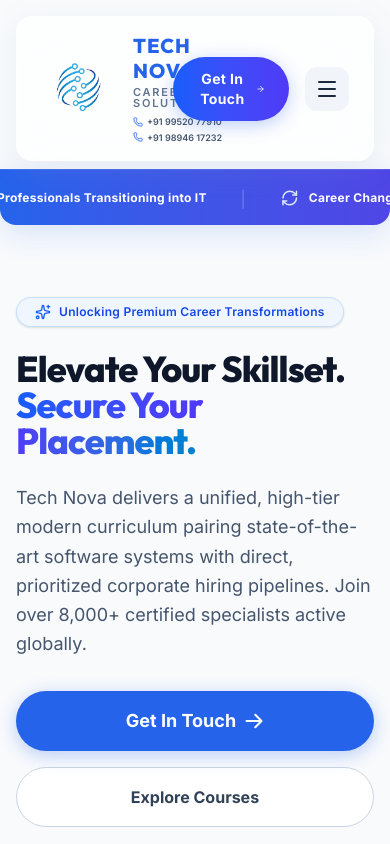
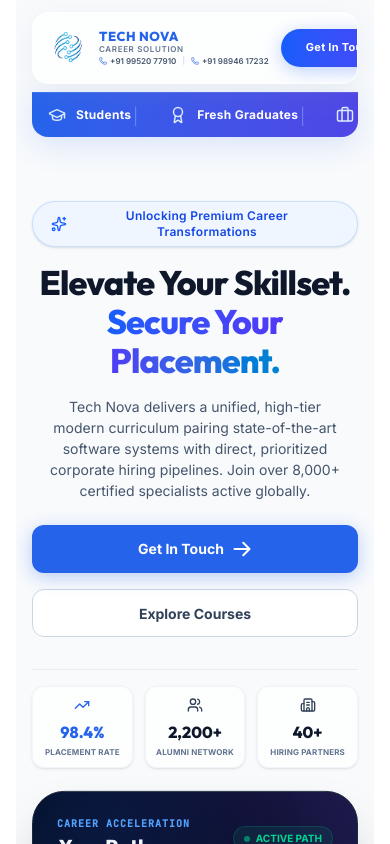
Before and after one commit to sanjai-3130/technove, a React (Vite) app: page / in a window 390 px wide. Shown: the top 844 px of the page. Built offline with nearby package versions, Linux system fonts and the light colour scheme.

Commit message:
feat: optimize mobile responsiveness and layout
Adjusted quick stats grid layout and added CSS overrides to ensure consistent mobile padding and prevent horizontal overflow.

```diff
--- a/src/App.tsx
+++ b/src/App.tsx
@@ -748,8 +748,9 @@
             </div>
 
             {/* Quick Stats Grid */}
-            <div className="grid grid-cols-3 gap-4 sm:gap-6 pt-6 mt-4 border-t border-slate-200/70 w-full">
-              <div className="bg-white/70 backdrop-blur-md p-4 rounded-2xl border border-slate-200/40 shadow-sm hover:shadow-[0_12px_24px_rgba(37,99,235,0.08)] hover:-translate-y-1 hover:scale-105 transition-all duration-300 flex flex-col justify-center">
+            <div id="quick-stats-grid" className="grid grid-cols-3 gap-3 md:gap-6 pt-6 mt-4 border-t border-slate-200/70 w-full">
+              <div className="bg-white/70 backdrop-blur-md p-4 rounded-2xl border border-slate-200/40 shadow-sm hover:shadow-[0_12px_24px_rgba(37,99,235,0.08)] hover:-translate-y-1 hover:scale-105 transition-all duration-300 flex flex-col items-center justify-center text-center h-full">
+                <TrendingUp className="w-5 h-5 text-[#2563EB] mb-1.5" />
                 <p className="text-2xl sm:text-3xl font-extrabold text-[#2563EB] font-display">
                   <CountUp end={98.4} decimals={1} suffix="%" />
                 </p>
@@ -757,7 +758,8 @@
                   PLACEMENT RATE
                 </p>
               </div>
-              <div className="bg-white/70 backdrop-blur-md p-4 rounded-2xl border border-slate-200/40 shadow-sm hover:shadow-[0_12px_24px_rgba(37,99,235,0.08)] hover:-translate-y-1 hover:scale-105 transition-all duration-300 flex flex-col justify-center">
+              <div className="bg-white/70 backdrop-blur-md p-4 rounded-2xl border border-slate-200/40 shadow-sm hover:shadow-[0_12px_24px_rgba(37,99,235,0.08)] hover:-translate-y-1 hover:scale-105 transition-all duration-300 flex flex-col items-center justify-center text-center h-full">
+                <Users className="w-5 h-5 text-slate-700 mb-1.5" />
                 <p className="text-2xl sm:text-3xl font-extrabold text-slate-900 font-display">
                   <CountUp end={2200} decimals={0} suffix="+" />
                 </p>
@@ -765,7 +767,8 @@
                   ALUMNI NETWORK
                 </p>
               </div>
-              <div className="bg-white/70 backdrop-blur-md p-4 rounded-2xl border border-slate-200/40 shadow-sm hover:shadow-[0_12px_24px_rgba(37,99,235,0.08)] hover:-translate-y-1 hover:scale-105 transition-all duration-300 flex flex-col justify-center">
+              <div className="bg-white/70 backdrop-blur-md p-4 rounded-2xl border border-slate-200/40 shadow-sm hover:shadow-[0_12px_24px_rgba(37,99,235,0.08)] hover:-translate-y-1 hover:scale-105 transition-all duration-300 flex flex-col items-center justify-center text-center h-full">
+                <Building2 className="w-5 h-5 text-slate-700 mb-1.5" />
                 <p className="text-2xl sm:text-3xl font-extrabold text-slate-900 font-display">
                   <CountUp end={40} decimals={0} suffix="+" />
                 </p>
@@ -1076,6 +1079,7 @@
           {selectedFilter === 'All' && (
             <div className="flex justify-center mt-12">
               <button
+                id="see-more-courses-btn"
                 onClick={() => setShowAllCourses(!showAllCourses)}
                 className="inline-flex items-center gap-2 bg-white border-2 border-[#2563EB] text-[#2563EB] hover:bg-[#2563EB] hover:text-white font-bold px-8 py-3.5 rounded-full shadow-[0_4px_14px_rgba(37,99,235,0.1)] hover:shadow-[0_6px_20px_rgba(37,99,235,0.25)] hover:scale-105 active:scale-95 transition-all duration-300 cursor-pointer"
               >
--- a/src/index.css
+++ b/src/index.css
@@ -206,3 +206,347 @@
 .training-card:not(:hover) .enroll-btn:hover .arrow-icon {
   transform: translateX(4px) !important;
 }
+
+/* ==========================================================================
+   RESPONSIVE MOBILE STYLES (320px - 768px)
+   ========================================================================== */
+@media (max-width: 768px) {
+  /* Prevent horizontal scrolling completely */
+  html, body {
+    overflow-x: hidden !important;
+    max-width: 100vw !important;
+    width: 100% !important;
+  }
+
+  /* 16-20px horizontal padding throughout the page and reduce unnecessary whitespace */
+  #root, .min-h-screen {
+    padding-left: 16px !important;
+    padding-right: 16px !important;
+    overflow-x: hidden !important;
+  }
+
+  header, main, footer, section {
+    padding-left: 0 !important;
+    padding-right: 0 !important;
+  }
+
+  /* HEADER (Very Important) */
+  header {
+    width: 100% !important;
+    padding-top: 12px !important;
+    padding-bottom: 8px !important;
+    margin-left: auto !important;
+    margin-right: auto !important;
+  }
+
+  #main-navbar {
+    padding-left: 10px !important;
+    padding-right: 10px !important;
+    min-height: auto !important;
+    height: 72px !important;
+    display: flex !important;
+    flex-direction: row !important;
+    align-items: center !important;
+    justify-content: space-between !important;
+    flex-wrap: nowrap !important;
+    gap: 8px !important;
+  }
+
+  /* Reduce the logo size to around 42-48px */
+  #main-navbar img {
+    width: 44px !important;
+    height: 44px !important;
+  }
+
+  /* Place the logo and company name together with only 8-10px gap */
+  #main-navbar .group.p-1 {
+    display: flex !important;
+    align-items: center !important;
+    gap: 8px !important;
+    flex-shrink: 0 !important;
+  }
+
+  /* Company name uppercase and compact */
+  #main-navbar .text-xl {
+    font-size: 13px !important;
+    letter-spacing: 0.04em !important;
+    line-height: 1.1 !important;
+  }
+
+  #main-navbar .text-\[11px\] {
+    font-size: 8px !important;
+    letter-spacing: 0.08em !important;
+    text-transform: uppercase !important;
+    margin-top: 2px !important;
+  }
+
+  /* Show both phone numbers directly below the company name in one row with small phone icons */
+  #main-navbar .flex-col.sm\:flex-row {
+    display: flex !important;
+    flex-direction: row !important;
+    align-items: center !important;
+    flex-wrap: nowrap !important;
+    gap: 6px !important;
+    margin-top: 2px !important;
+  }
+
+  #main-navbar .flex-col.sm\:flex-row .hidden.sm\:inline {
+    display: inline !important;
+    font-size: 7px !important;
+    color: #cbd5e1 !important;
+  }
+
+  #main-navbar .flex-col.sm\:flex-row a {
+    font-size: 8px !important;
+    display: flex !important;
+    align-items: center !important;
+    gap: 3px !important;
+    white-space: nowrap !important;
+  }
+
+  #main-navbar .flex-col.sm\:flex-row svg {
+    width: 8px !important;
+    height: 8px !important;
+  }
+
+  /* Keep the "Get In Touch" button vertically centered */
+  #main-navbar .flex.items-center.gap-4 {
+    display: flex !important;
+    flex-direction: row !important;
+    align-items: center !important;
+    gap: 6px !important;
+    flex-shrink: 0 !important;
+  }
+
+  /* Reduce the button width to around 140-150px */
+  #header-get-in-touch {
+    width: 140px !important;
+    min-width: 140px !important;
+    max-width: 140px !important;
+    height: 38px !important;
+    padding: 0 8px !important;
+    font-size: 11px !important;
+    justify-content: center !important;
+    align-items: center !important;
+    border-radius: 9999px !important; /* Keep round style in header */
+    margin: 0 !important;
+    flex-shrink: 0 !important;
+  }
+
+  #header-get-in-touch svg {
+    width: 11px !important;
+    height: 11px !important;
+  }
+
+  /* Keep the hamburger menu at the far right */
+  #mobile-menu-hamburger {
+    display: flex !important;
+    align-items: center !important;
+    justify-content: center !important;
+    padding: 6px !important;
+    margin: 0 !important;
+    flex-shrink: 0 !important;
+  }
+
+  #mobile-menu-hamburger svg {
+    width: 20px !important;
+    height: 20px !important;
+  }
+
+  /* Prevent wrapping or overlapping */
+  * {
+    max-width: 100% !important;
+  }
+
+  /* TOP INFORMATION BAR */
+  #announcement-ticker {
+    height: auto !important;
+    padding: 10px 0 !important;
+    overflow-x: auto !important;
+    white-space: nowrap !important;
+    display: flex !important;
+    align-items: center !important;
+    -webkit-overflow-scrolling: touch !important;
+    scrollbar-width: none !important; /* Firefox */
+  }
+
+  #announcement-ticker::-webkit-scrollbar {
+    display: none !important; /* Chrome, Safari, Opera */
+  }
+
+  #announcement-ticker > div {
+    overflow-x: visible !important;
+    width: auto !important;
+    display: flex !important;
+  }
+
+  #announcement-ticker .animate-marquee {
+    animation: none !important;
+    display: flex !important;
+    flex-direction: row !important;
+    flex-wrap: nowrap !important;
+    gap: 28px !important; /* 24-32px spacing between items */
+    padding-left: 16px !important;
+    padding-right: 16px !important;
+    width: max-content !important;
+  }
+
+  #announcement-ticker .animate-marquee > div {
+    flex-shrink: 0 !important;
+    display: flex !important;
+    align-items: center !important;
+  }
+
+  #announcement-ticker .animate-marquee .mx-8 {
+    margin-left: 0 !important;
+    margin-right: 0 !important;
+  }
+
+  /* Hide second set / duplicates to allow clean swipe scrolling on mobile */
+  #announcement-ticker .animate-marquee > div:nth-child(n+6) {
+    display: none !important;
+  }
+
+  #announcement-ticker .animate-marquee > div:nth-child(5) > span {
+    display: none !important; /* Hide separator on the last item */
+  }
+
+  /* HERO SECTION */
+  #home {
+    display: flex !important;
+    flex-direction: column !important;
+    align-items: center !important;
+    text-align: center !important;
+    padding-top: 40px !important;
+    padding-bottom: 40px !important;
+    gap: 24px !important;
+  }
+
+  #home .lg\:col-span-7 {
+    display: flex !important;
+    flex-direction: column !important;
+    align-items: center !important;
+    text-align: center !important;
+    width: 100% !important;
+    gap: 16px !important;
+  }
+
+  /* Reduce heading font size to 34-38px */
+  #home h1 {
+    font-size: 34px !important;
+    line-height: 1.15 !important;
+    text-align: center !important;
+    margin-left: auto !important;
+    margin-right: auto !important;
+  }
+
+  /* Keep paragraph width around 90% */
+  #home p {
+    width: 90% !important;
+    max-width: 90% !important;
+    margin-left: auto !important;
+    margin-right: auto !important;
+    text-align: center !important;
+    font-size: 14px !important;
+    line-height: 1.5 !important;
+  }
+
+  #home .inline-flex {
+    align-self: center !important;
+  }
+
+  #home .flex-col.sm\:flex-row {
+    width: 100% !important;
+    display: flex !important;
+    flex-direction: column !important;
+    gap: 16px !important; /* 16px spacing between buttons */
+    margin-top: 8px !important;
+  }
+
+  /* STATISTICS SECTION */
+  #quick-stats-grid {
+    display: grid !important;
+    grid-template-columns: repeat(3, minmax(0, 1fr)) !important; /* Display all three cards in one row */
+    gap: 12px !important; /* Keep 12px gap between cards */
+    padding-top: 16px !important;
+    margin-top: 16px !important;
+  }
+
+  #quick-stats-grid > div {
+    display: flex !important;
+    flex-direction: column !important;
+    align-items: center !important;
+    justify-content: center !important;
+    text-align: center !important;
+    width: 100% !important;
+    height: 100% !important; /* Equal height */
+    padding: 10px 4px !important;
+    border-radius: 12px !important; /* Rounded corners */
+  }
+
+  #quick-stats-grid p.font-display {
+    font-size: 16px !important;
+    line-height: 1.2 !important;
+    margin-top: 4px !important;
+    margin-bottom: 2px !important;
+  }
+
+  #quick-stats-grid p.text-\[9px\] {
+    font-size: 8px !important;
+    line-height: 1.1 !important;
+    letter-spacing: 0.02em !important;
+  }
+
+  #quick-stats-grid svg {
+    width: 16px !important;
+    height: 16px !important;
+  }
+
+  /* IMAGES */
+  .card-img, .training-card img, .service-img, #about img {
+    width: 100% !important;
+    height: auto !important;
+    object-fit: cover !important;
+    border-radius: 16px !important;
+  }
+
+  /* BUTTONS */
+  #hero-main-get-in-touch,
+  #hero-explore-courses,
+  .enroll-btn,
+  #see-more-courses-btn,
+  #submit-contact-form,
+  button[type="submit"] {
+    width: 100% !important; /* Full width on mobile */
+    max-width: 100% !important;
+    height: 48px !important; /* Equal height (48px) */
+    border-radius: 12px !important; /* Border radius 12px */
+    font-size: 14px !important;
+    padding-top: 0 !important;
+    padding-bottom: 0 !important;
+    display: inline-flex !important;
+    align-items: center !important;
+    justify-content: center !important;
+    margin-left: 0 !important;
+    margin-right: 0 !important;
+  }
+
+  #see-more-courses-btn {
+    padding-left: 16px !important;
+    padding-right: 16px !important;
+  }
+
+  /* Avoid too much empty whitespace in all other sections */
+  .py-16, .py-20, .py-12 {
+    padding-top: 32px !important;
+    padding-bottom: 32px !important;
+  }
+
+  .mt-12, .mt-20, .mt-16 {
+    margin-top: 20px !important;
+  }
+
+  .mb-10, .mb-12 {
+    margin-bottom: 16px !important;
+  }
+}
```
